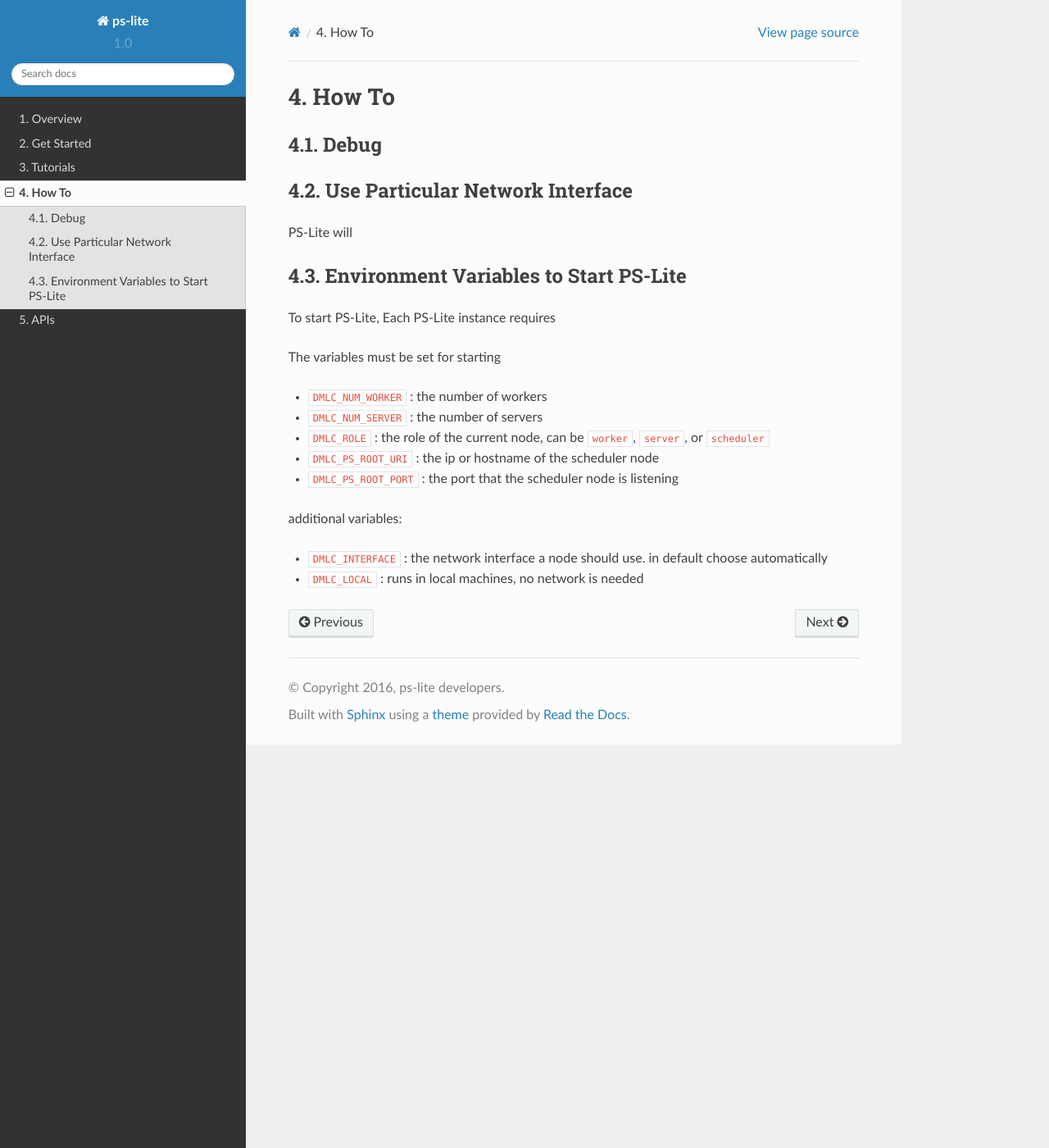
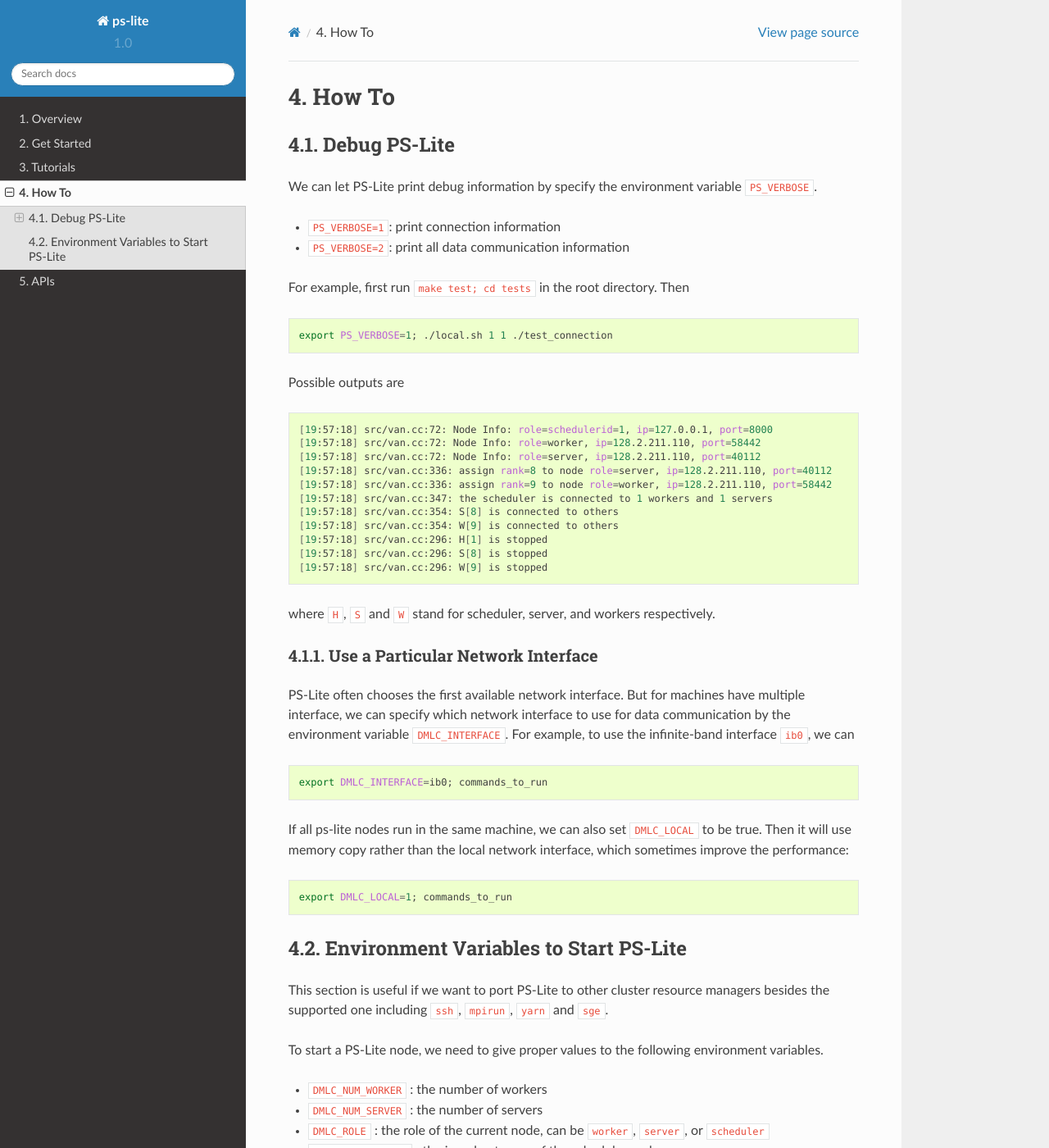
Before and after one commit to dmlc/ps-lite, a Sphinx documentation site: the page built from docs/how_to.md, in a window 1280 px wide and 1400 px high. Shown: the whole window at 82% size. Built offline with Sphinx 7.4.7 and the Read the Docs theme 2.0.0, drawn with Linux system fonts in a browser that asks for light colours.

Commit message:
add debug connection into to van, assign ranks according node's ip and port

````diff
--- a/docs/how_to.md
+++ b/docs/how_to.md
@@ -1,31 +1,58 @@
 # How To
 
-## Debug
+## Debug PS-Lite
 
+We can let PS-Lite print debug information by specify the environment variable
+`PS_VERBOSE`.
+- `PS_VERBOSE=1`: print connection information
+- `PS_VERBOSE=2`: print all data communication information
 
+For example, first run `make test; cd tests` in the root directory. Then
+```bash
+export PS_VERBOSE=1; ./local.sh 1 1 ./test_connection
+```
+Possible outputs are
+```bash
+[19:57:18] src/van.cc:72: Node Info: role=schedulerid=1, ip=127.0.0.1, port=8000
+[19:57:18] src/van.cc:72: Node Info: role=worker, ip=128.2.211.110, port=58442
+[19:57:18] src/van.cc:72: Node Info: role=server, ip=128.2.211.110, port=40112
+[19:57:18] src/van.cc:336: assign rank=8 to node role=server, ip=128.2.211.110, port=40112
+[19:57:18] src/van.cc:336: assign rank=9 to node role=worker, ip=128.2.211.110, port=58442
+[19:57:18] src/van.cc:347: the scheduler is connected to 1 workers and 1 servers
+[19:57:18] src/van.cc:354: S[8] is connected to others
+[19:57:18] src/van.cc:354: W[9] is connected to others
+[19:57:18] src/van.cc:296: H[1] is stopped
+[19:57:18] src/van.cc:296: S[8] is stopped
+[19:57:18] src/van.cc:296: W[9] is stopped
+```
+where `H`, `S` and `W` stand for scheduler, server, and workers respectively.
 
+### Use a Particular Network Interface ###
 
-## Use Particular Network Interface
+PS-Lite often chooses the first available network interface. But for machines
+have multiple interface, we can specify which network interface to use for data
+communication by the environment variable `DMLC_INTERFACE`. For example, to use
+the infinite-band interface `ib0`, we can
+```bash
+export DMLC_INTERFACE=ib0; commands_to_run
+```
 
-PS-Lite will
+If all ps-lite nodes run in the same machine, we can also set `DMLC_LOCAL` to be
+true. Then it will use memory copy rather than the local network interface,
+which sometimes improve the performance:
+```bash
+export DMLC_LOCAL=1; commands_to_run
+```
 
 ## Environment Variables to Start PS-Lite
 
-To start PS-Lite,
-Each PS-Lite instance requires
+This section is useful if we want to port PS-Lite to other cluster resource
+managers besides the supported one including `ssh`, `mpirun`, `yarn` and `sge`.
 
-
-
-The variables must be set for starting
-
+To start a PS-Lite node, we need to give proper values to the following
+environment variables.
 - `DMLC_NUM_WORKER` : the number of workers
 - `DMLC_NUM_SERVER` : the number of servers
 - `DMLC_ROLE` : the role of the current node, can be `worker`, `server`, or `scheduler`
 - `DMLC_PS_ROOT_URI` : the ip or hostname of the scheduler node
 - `DMLC_PS_ROOT_PORT` : the port that the scheduler node is listening
-
-additional variables:
-
-- `DMLC_INTERFACE` : the network interface a node should use. in default choose
-  automatically
-- `DMLC_LOCAL` : runs in local machines, no network is needed
````
Also changed, not shown: 7 other files.
